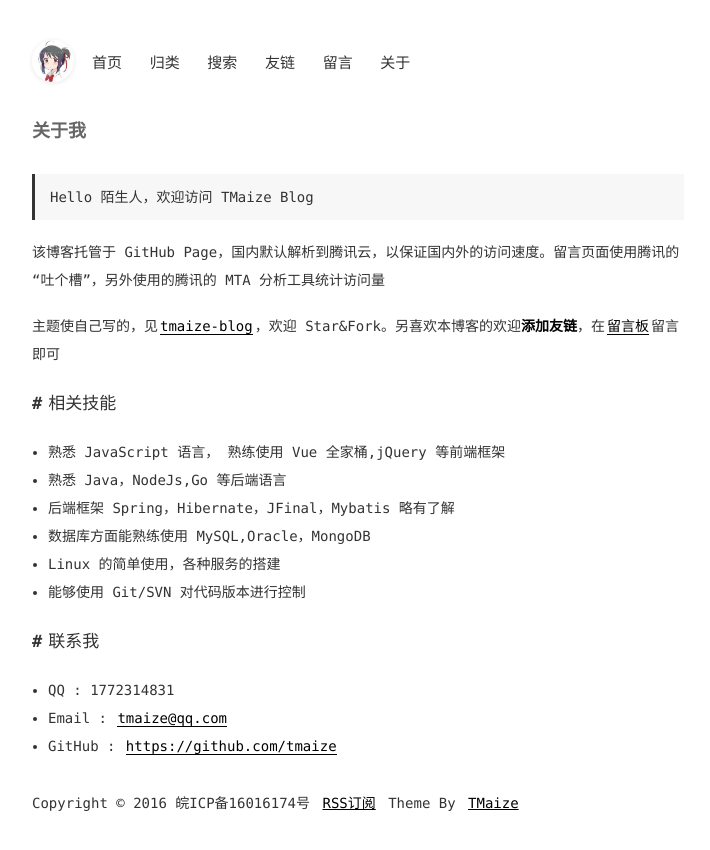
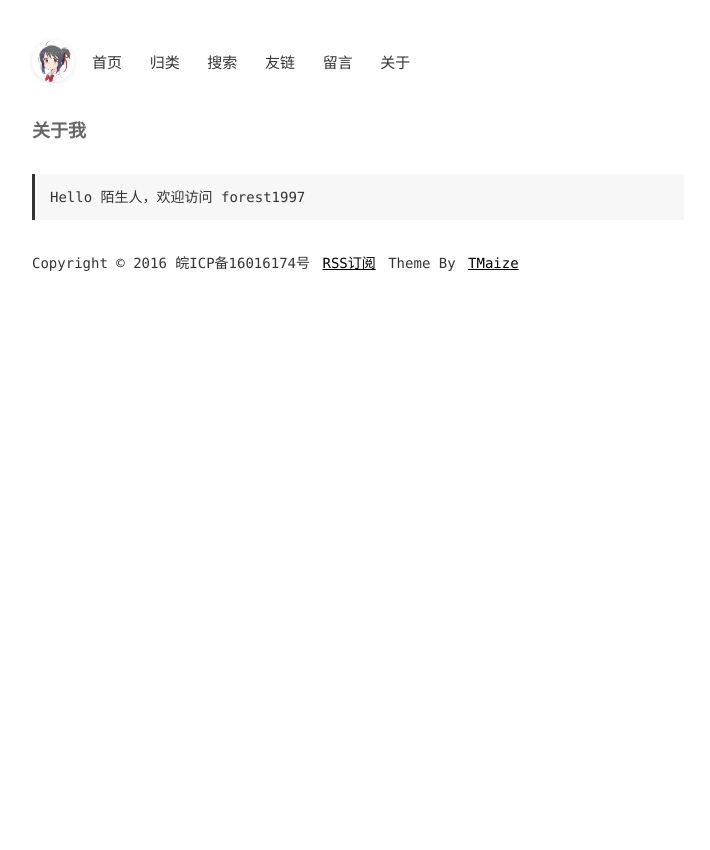
Before and after one commit to forest1997/forest1997.github.io, a Jekyll site: the page built from pages/about.md, in a window 1280 px wide. Shown: the top 850 px of the page, without its empty margins (282-992 px from the left). Built offline with Jekyll 4.4.1, drawn with Linux system fonts in a browser that asks for light colours; comment, search, counter and statistics services are not loaded.

Commit message:
Update about.md

```diff
--- a/pages/about.md
+++ b/pages/about.md
@@ -3,30 +3,4 @@ layout: mypost
 title: 关于我
 ---
 
-> Hello 陌生人，欢迎访问 TMaize Blog
-
-该博客托管于 GitHub Page，国内默认解析到腾讯云，以保证国内外的访问速度。留言页面使用腾讯的“吐个槽”，另外使用的腾讯的 MTA 分析工具统计访问量
-
-主题使自己写的，见[tmaize-blog](https://github.com/TMaize/tmaize-blog)，欢迎 Star&Fork。另喜欢本博客的欢迎**添加友链**，在[留言板](chat.html)留言即可
-
-## 相关技能
-
-- 熟悉 JavaScript 语言， 熟练使用 Vue 全家桶,jQuery 等前端框架
-
-- 熟悉 Java，NodeJs,Go 等后端语言
-
-- 后端框架 Spring，Hibernate，JFinal，Mybatis 略有了解
-
-- 数据库方面能熟练使用 MySQL,Oracle，MongoDB
-
-- Linux 的简单使用，各种服务的搭建
-
-- 能够使用 Git/SVN 对代码版本进行控制
-
-## 联系我
-
-- QQ : 1772314831
-
-- Email : [tmaize@qq.com](http://mail.qq.com/cgi-bin/qm_share?t=qm_mailme&email=YBQNAQkaBSAREU4DDw0)
-
-- GitHub : [https://github.com/tmaize](https://github.com/tmaize)
+> Hello 陌生人，欢迎访问 forest1997
```
